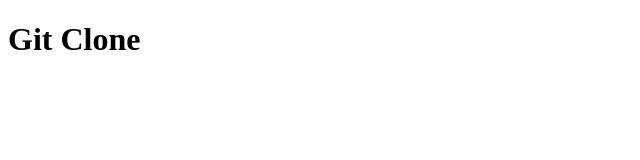
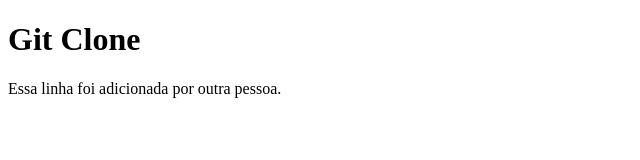
Before and after one commit to almirfranca/aula-github, a plain HTML site: page index.html in a window 1280 px wide. Shown: the whole page, without its empty margins (0-640 px from the left). Drawn offline with Linux system fonts and the light colour scheme.

Commit message:
add tag p

```diff
--- a/index.html
+++ b/index.html
@@ -7,5 +7,6 @@
   </head>
   <body>
     <h1>Git Clone</h1>
+    <p>Essa linha foi adicionada por outra pessoa.</p>
   </body>
 </html>
```
